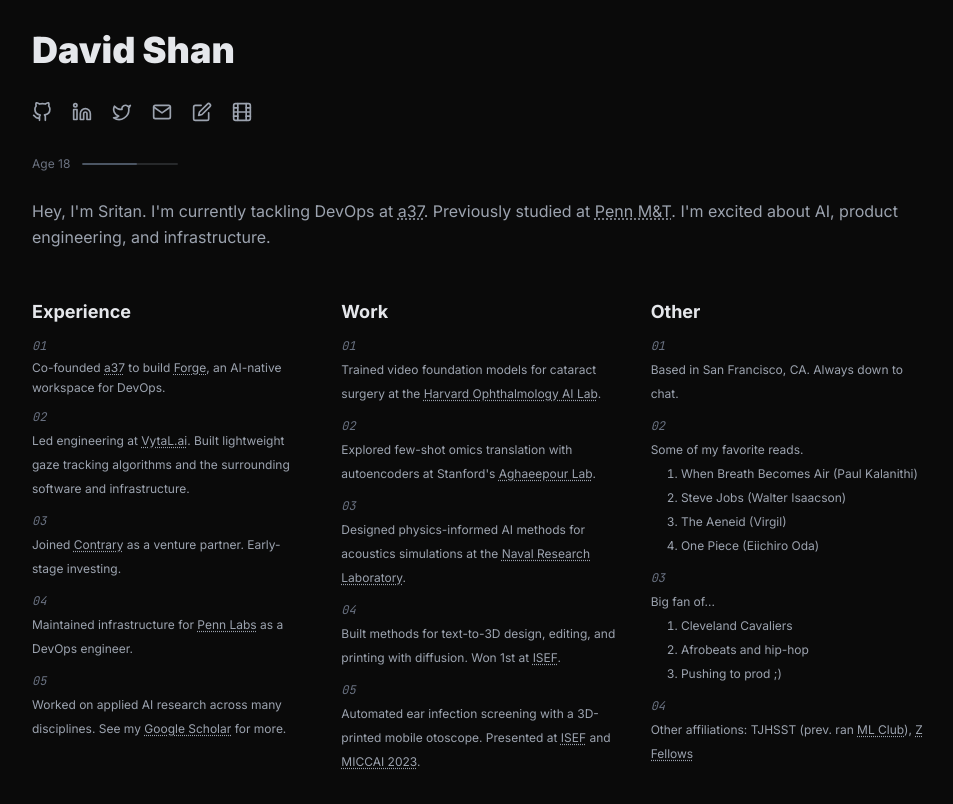
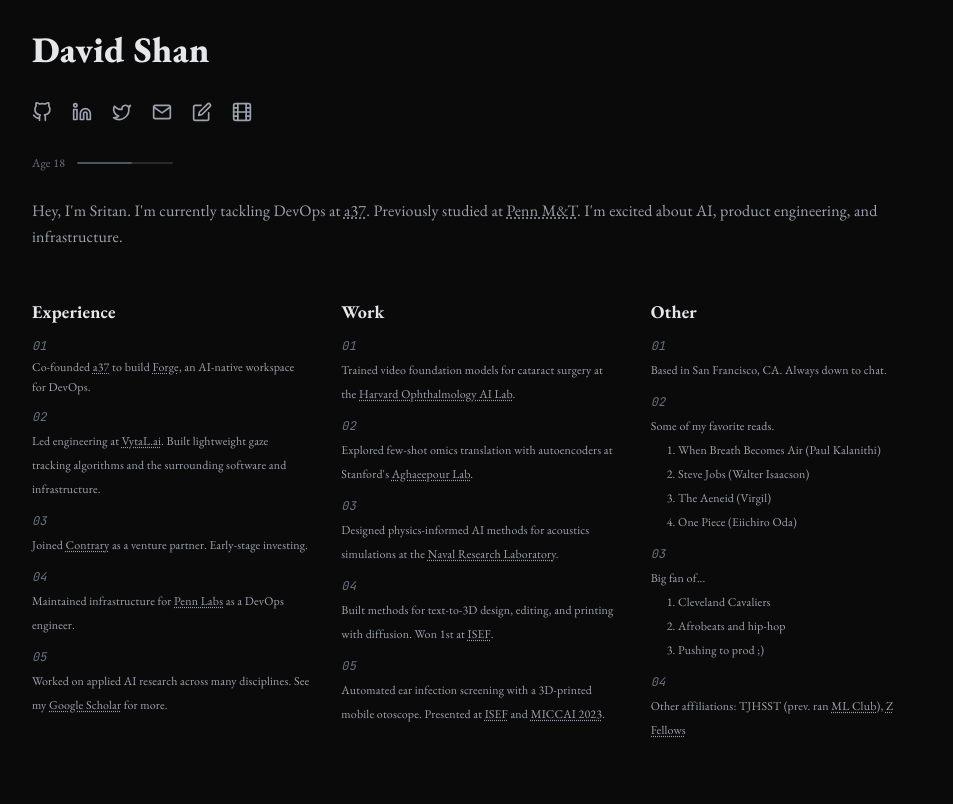
Before and after one commit to DavidBShan/WebsiteV2, a Next.js app: page / in a window 1280 px wide. Shown: the whole page, without its empty margins (160-1113 px from the left). Built offline with nearby package versions, Linux system fonts and the light colour scheme.

Commit message:
fix the font and also border

```diff
--- a/app/components/AgeProgress.tsx
+++ b/app/components/AgeProgress.tsx
@@ -25,19 +25,16 @@
         age--;
       }
 
-      // Calculate next birthday
       let nextBirthday = new Date(currentYear, BIRTH_DATE.getMonth(), BIRTH_DATE.getDate());
       if (nextBirthday <= now) {
         nextBirthday = new Date(currentYear + 1, BIRTH_DATE.getMonth(), BIRTH_DATE.getDate());
       }
 
-      // Calculate last birthday
       let lastBirthday = new Date(currentYear, BIRTH_DATE.getMonth(), BIRTH_DATE.getDate());
       if (lastBirthday > now) {
         lastBirthday = new Date(currentYear - 1, BIRTH_DATE.getMonth(), BIRTH_DATE.getDate());
       }
 
-      // Calculate progress through current year of life
       const totalDaysInYear = (nextBirthday.getTime() - lastBirthday.getTime()) / (1000 * 60 * 60 * 24);
       const daysPassed = (now.getTime() - lastBirthday.getTime()) / (1000 * 60 * 60 * 24);
       const progressPercentage = (daysPassed / totalDaysInYear) * 100;
@@ -63,7 +60,6 @@
         Age {currentAge}
       </span>
 
-      {/* Progress bar */}
       <div
         className="w-16 sm:w-24 h-[2px] rounded-full overflow-hidden"
         style={{
--- a/app/components/ThemeToggle3D.tsx
+++ b/app/components/ThemeToggle3D.tsx
@@ -330,7 +330,6 @@
               ? "0 0 40px rgba(136, 136, 255, 0.5), 0 0 80px rgba(136, 136, 255, 0.2)"
               : "0 0 40px rgba(255, 221, 0, 0.5), 0 0 80px rgba(255, 136, 0, 0.2)"
             : "0 20px 25px -5px rgba(0, 0, 0, 0.1), 0 10px 10px -5px rgba(0, 0, 0, 0.04)",
-          border: `2px solid ${isDarkMode ? "rgba(136, 136, 255, 0.3)" : "rgba(255, 221, 0, 0.3)"}`,
           transform: isHovered ? `perspective(1000px) rotateX(${mousePosition.y * 10}deg) rotateY(${mousePosition.x * 10}deg) scale(1.1)` : "scale(1)",
         }}
         aria-label="Toggle theme"
--- a/app/globals.css
+++ b/app/globals.css
@@ -26,6 +26,8 @@
   color: var(--foreground);
   overflow-x: hidden;
   width: 100vw;
+  font-weight: 400;
+  letter-spacing: 0.01em;
 }
 
 * {
@@ -150,6 +152,10 @@
   font-family: var(--font-jetbrains);
 }
 
+.font-serif {
+  font-family: var(--font-eb-garamond);
+}
+
 .sr-only {
   position: absolute;
   width: 1px;
--- a/app/layout.tsx
+++ b/app/layout.tsx
@@ -1,11 +1,11 @@
 import type { Metadata } from "next";
-import { Inter, JetBrains_Mono } from "next/font/google";
+import { EB_Garamond, JetBrains_Mono } from "next/font/google";
 import "./globals.css";
 
-const inter = Inter({
-  variable: "--font-inter",
+const ebGaramond = EB_Garamond({
+  variable: "--font-eb-garamond",
   subsets: ["latin"],
-  weight: ["400", "500", "600", "700", "900"],
+  weight: ["400", "500", "600", "700", "800"],
 });
 
 const jetbrainsMono = JetBrains_Mono({
@@ -28,7 +28,7 @@
   return (
     <html lang="en">
       <body
-        className={`${inter.className} ${jetbrainsMono.variable} min-h-screen antialiased bg-gray-50 dark:bg-[#0a0a0a]`}
+        className={`${ebGaramond.className} ${jetbrainsMono.variable} min-h-screen antialiased bg-gray-50 dark:bg-[#0a0a0a]`}
       >
         {children}
       </body>
```
